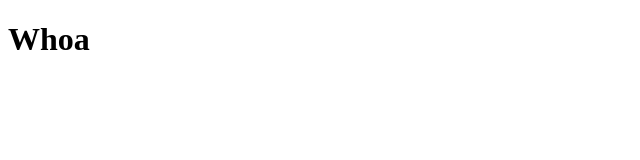
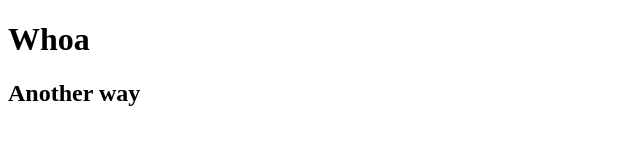
Before and after one commit to iamokanlomo/testing, a plain HTML site: page index.html in a window 1280 px wide. Shown: the whole page, without its empty margins (0-640 px from the left). Drawn offline with Linux system fonts and the light colour scheme.

Commit message:
h2 Added

```diff
--- a/index.html
+++ b/index.html
@@ -8,5 +8,6 @@
 </head>
 <body>
 <h1>Whoa</h1>
+<h2>Another way</h2>
 </body>
 </html>
```
